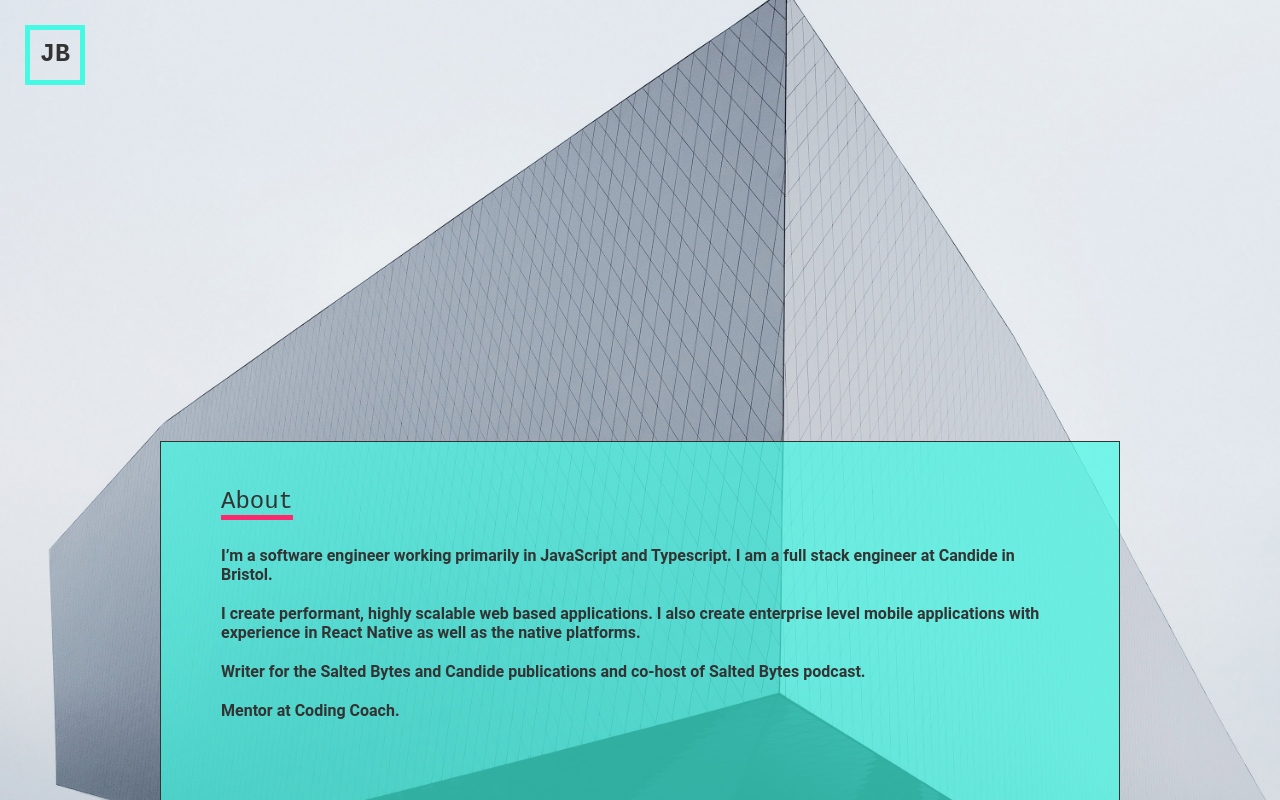
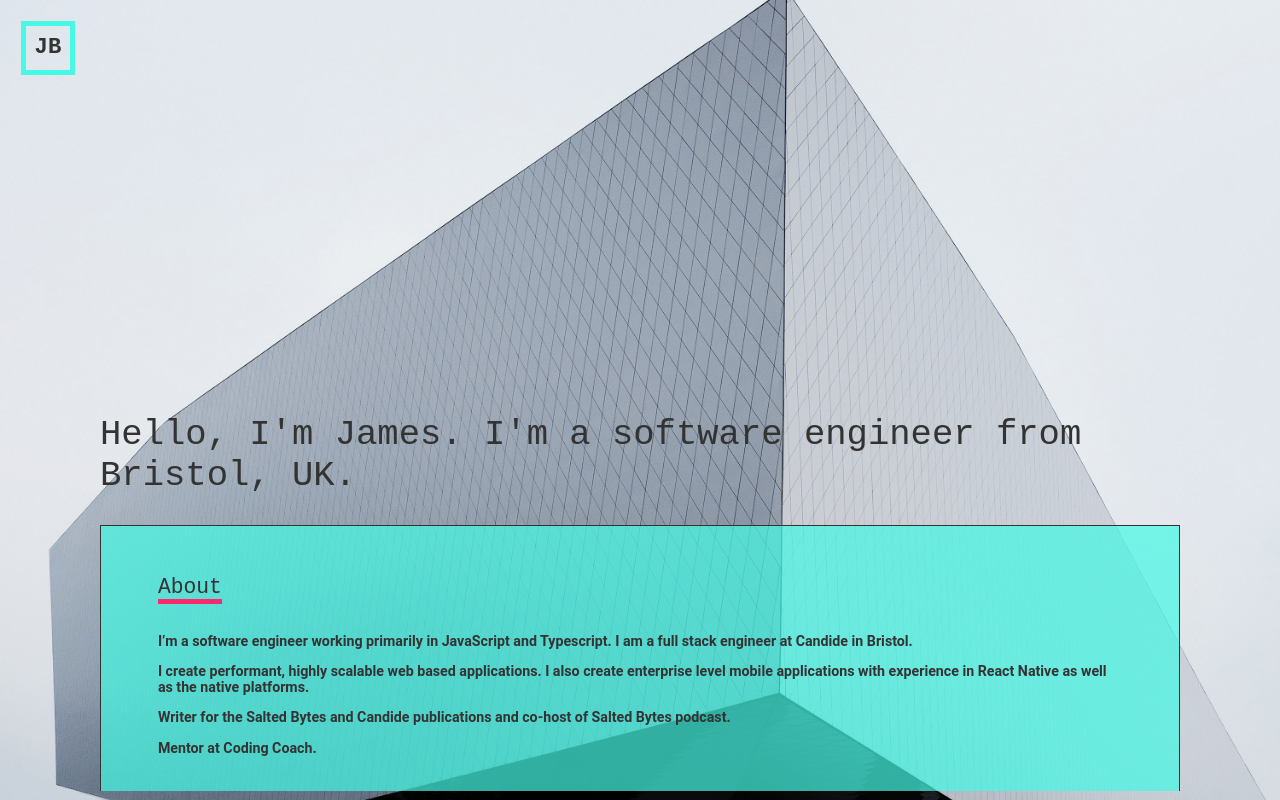
Before and after one commit to jim-at-jibba/james-best-gatsby, a Gatsby site: page / in a window 1280 px wide. Built offline with nearby package versions, Linux system fonts and the light colour scheme; Gatsby itself is replaced by a stand-in of ours.

Commit message:
Will css helpers for px conversion and spacing

```diff
--- a/src/components/header.tsx
+++ b/src/components/header.tsx
@@ -2,6 +2,8 @@ import { Link } from "gatsby"
 import PropTypes from "prop-types"
 import React from "react"
 import styled, { css } from "../utils/styled-components"
+import px2vw from "../utils/px2vw"
+import spacing from "../utils/spacing"
 
 const Header = () => (
   <HeaderWrapper>
@@ -19,9 +21,9 @@ const Header = () => (
 
 const HeaderWrapper = styled.div`
   ${() => css`
-    height: 8rem;
+    height: ${px2vw(80)};
     width: 100vw;
-    padding-top: 25px;
+    padding-top: ${px2vw(spacing(24))};
     header {
       width: 100vw;
       display: flex;
@@ -39,8 +41,10 @@ const HeaderWrapper = styled.div`
 const LogoWrapper = styled.div`
   ${({ theme }) => css`
     position: relative;
-    width: 60px;
-    height: 60px;
+    width: ${px2vw(60)};
+    max-width: 60px;
+    height: ${px2vw(60)};
+    max-height: 60px;
     border: 5px solid ${theme.colors.primary};
     transition: transform 1.2s ease-in-out;
     &:hover {
@@ -54,11 +58,11 @@ const Logo = styled.span`
     position: absolute;
     a {
       text-decoration: none;
-      font-size: 2.5rem;
+      font-size: ${px2vw(25)};
       color: ${theme.fonts.colors.primary};
       font-weight: bold;
       font-family: "Dank Mono", monospace;
-      line-height: 40px;
+      line-height: ${px2vw(40)};
       letter-spacing: 0.1px;
     }
   `}
--- a/src/components/home-content.tsx
+++ b/src/components/home-content.tsx
@@ -1,6 +1,8 @@
 import * as React from "react"
 import styled, { css } from "../utils/styled-components"
 import { hexToRGB } from "../utils/color-utils"
+import px2vw from "../utils/px2vw"
+import spacing from "../utils/spacing"
 
 const Content: React.SFC<{}> = ({ children }) => (
   <StyledContent>{children}</StyledContent>
@@ -10,17 +12,17 @@ const StyledContent = styled.div`
   ${({ theme }) => css`
     align-self: flex-end;
     margin: 0 auto;
-    max-width: 960px;
+    max-width: ${px2vw(960, 960)};
     width: 100%;
-    padding: 30px 60px;
+    padding: ${px2vw(spacing(30))} ${px2vw(spacing(60))};
     background: ${hexToRGB(theme.colors.primary, 0.7)};
     border: 1px solid ${theme.fonts.colors.primary};
     border-bottom: none;
     p {
       font-weight: 600;
-      padding: 10px 0;
+      padding: ${px2vw(spacing(8))} 0;
       &:last-child {
-        padding-bottom: 50px;
+        padding-bottom: ${px2vw(spacing(6))};
       }
     }
   `}
--- a/src/components/layout.tsx
+++ b/src/components/layout.tsx
@@ -13,18 +13,29 @@ import { createGlobalStyle, css } from "../utils/styled-components"
 import styled, { ThemeProvider } from "styled-components"
 import { theme } from "../utils/theme"
 import ImageBg from "./background-image"
+import px2vw from "../utils/px2vw"
+import spacing from "../utils/spacing"
 
 const GlobalStyle = createGlobalStyle`
-  html {
+  *,
+  *:before,
+  *:after {
+    margin: 0;
+    padding: 0;
     box-sizing: border-box;
-    font-size: 10px;
   }
-  *, *:before, *:after {
-    box-sizing: inherit;
+  :root {
+    font-size: ${px2vw(24)};
+
+    @media (min-width: 768px) {
+      font-size: ${px2vw(18)};
+    }
+
+    @media (min-width: 1024px) {
+      font-size: ${px2vw(16)};
+    }
   }
   body, h1, h2, h3, h4, h5, h6, p, ol, ul {
-    margin: 0;
-    padding: 0;
     font-weight: normal;
     font-family: "roboto";
     color: #333;
@@ -35,7 +46,7 @@ const GlobalStyle = createGlobalStyle`
   }
 
   h1 {
-    margin: 0.67em 0;
+    margin: ${px2vw(spacing(26))} 0;
   }
 
   ol, ul {
@@ -45,9 +56,6 @@ const GlobalStyle = createGlobalStyle`
   img {
     max-width: 100%;
     height: auto;
-  }
-  p {
-      font-size: 1.6rem;
   }
 `
 
@@ -74,9 +82,12 @@ const Layout: React.SFC<{}> = ({ children }) => {
     </ThemeProvider>
   )
 }
+
 const Container = styled.div`
-  padding: 0 25px;
-  overflow: hidden;
+  ${({ theme }) => css`
+    padding: 0 ${px2vw(spacing(25))};
+    overflow: hidden;
+  `}
 `
 
 export default Layout
--- a/src/pages/index.tsx
+++ b/src/pages/index.tsx
@@ -4,12 +4,18 @@ import Layout from "../components/layout"
 import SEO from "../components/seo"
 import Content from "../components/home-content"
 import styled, { css } from "../utils/styled-components"
+import px2vw from "../utils/px2vw"
+import spacing from "../utils/spacing"
 
 // TODO Sort media queries - dont forget <Content> stlyes
 const IndexPage = () => (
   <Layout>
     <SEO title="Home" />
     <HomeBodyWrapper>
+      <Inner>
+        <TagLineWrapper>
+          <h1>Hello, I'm James. I'm a software engineer from Bristol, UK.</h1>
+        </TagLineWrapper>
         <Content>
           <Title>About</Title>
           <p>
@@ -27,6 +33,7 @@ const IndexPage = () => (
           </p>
           <p>Mentor at Coding Coach.</p>
         </Content>
+      </Inner>
     </HomeBodyWrapper>
   </Layout>
 )
@@ -34,7 +41,15 @@ const IndexPage = () => (
 const HomeBodyWrapper = styled.div`
   ${() => css`
     display: flex;
+    justify-content: center;
     height: calc(100vh - 80px);
+  `}
+`
+
+const Inner = styled.div`
+  ${({ theme }) => css`
+    max-width: 1080px;
+    align-self: flex-end;
   `}
 `
 
@@ -43,8 +58,20 @@ const Title = styled.h1`
     font-family: "Dank Mono", monospace;
     color: ${theme.fonts.colors.primary};
     border-bottom: 5px solid ${theme.colors.accent};
-    font-size: 24px;
+    font-size: ${px2vw(24)};
     display: inline-block;
   `}
 `
+
+const TagLineWrapper = styled.div`
+  ${({ theme }) => css`
+    margin-bottom: ${px2vw(spacing(30))};
+
+    h1 {
+      font-family: "Dank Mono", monospace;
+      font-size: ${px2vw(40)};
+    }
+  `}
+`
+
 export default IndexPage
--- /dev/null
+++ b/src/utils/px2vw.ts
@@ -0,0 +1,8 @@
+/**
+ * Idea taken for this article
+ * https://dev.to/carloscne/creating-responsive-and-adaptive-layouts-with-react-and-styled-components-1ghi
+ */
+const px2vw = (size: number, width: number = 1440) =>
+  `${(size / width) * 100}vw`
+
+export default px2vw
--- /dev/null
+++ b/src/utils/spacing.ts
@@ -0,0 +1,6 @@
+const spacing = (size: number) => {
+  const base = 8
+  return base * Math.round(size / base)
+}
+
+export default spacing
--- a/src/utils/theme.ts
+++ b/src/utils/theme.ts
@@ -14,6 +14,7 @@ export const theme = {
       lg: "25px",
       xl: "35px",
     },
+    base: 8,
   },
   colors: {
     white: "#ffffff",
```
Lines whose indentation alone changed are shown as unchanged.
